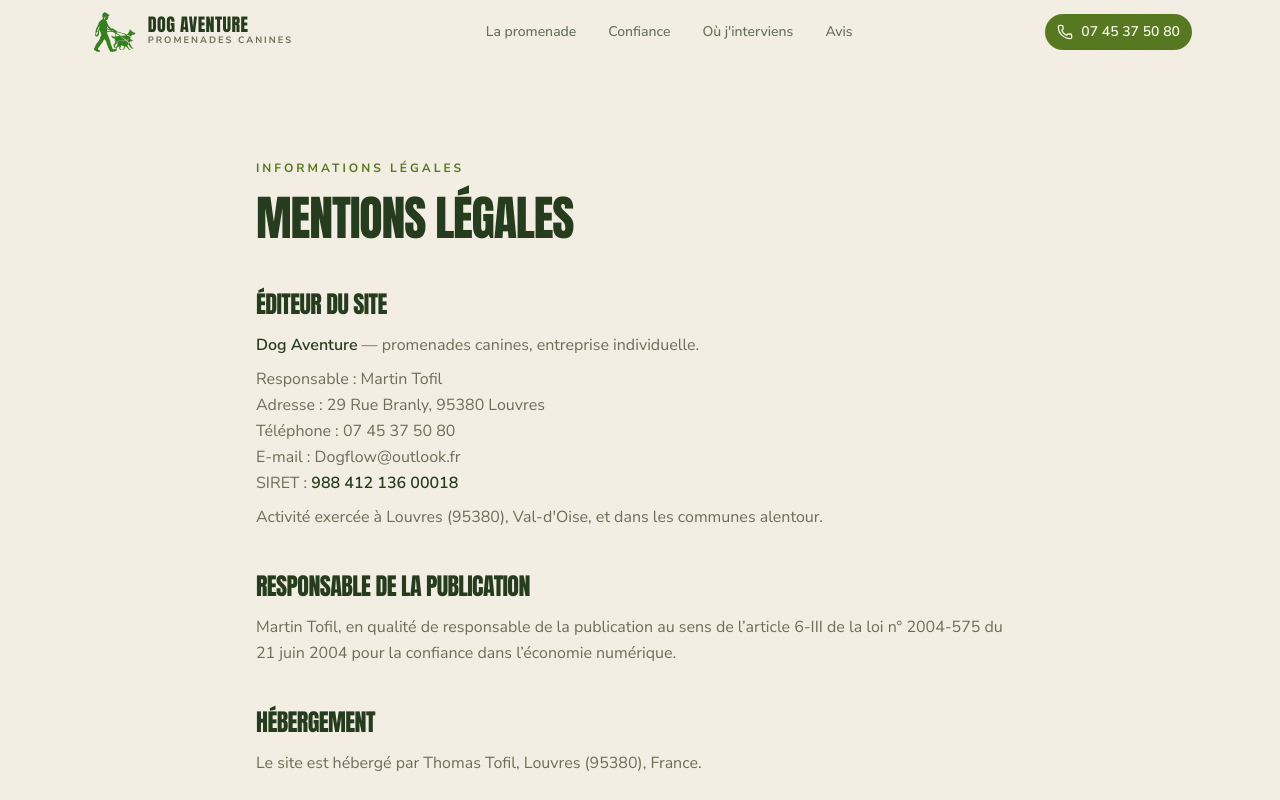
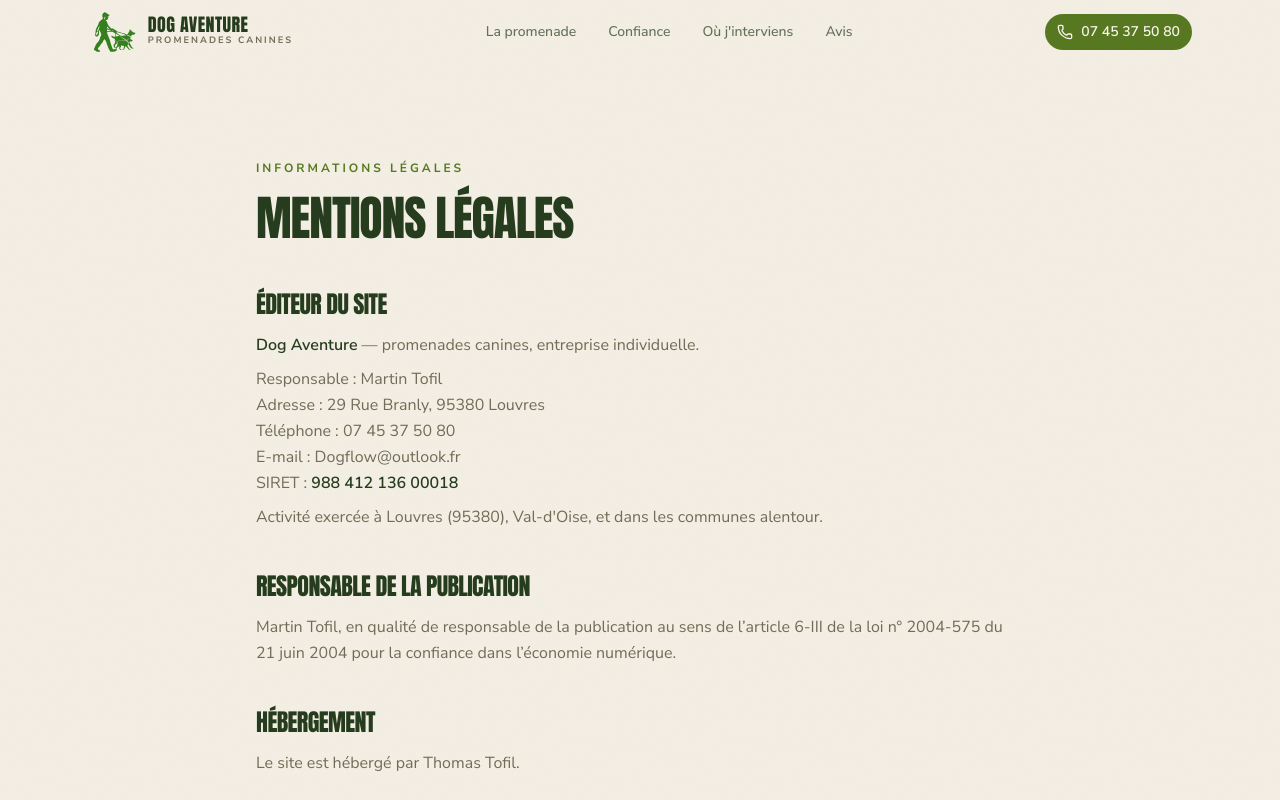
Before and after one commit to Thomas-soft/dog-aventure, a Next.js app: page /mentions-legales in a window 1280 px wide. Shown: the top 800 px of the page. Built offline with nearby package versions, Linux system fonts and the light colour scheme.

Commit message:
Hébergeur : le nom seul, sans localité
La machine étant chez un particulier, on s'en tient au responsable identifiable.
`hostAddress` vide ne laisse pas de virgule orpheline : le composant teste le
champ avant de rendre la suite.

Co-Authored-By: Claude Opus 5 (1M context) <noreply@anthropic.com>

```diff
--- a/content/site.config.ts
+++ b/content/site.config.ts
@@ -31,10 +31,11 @@ export const site: SiteConfig = {
        pour un Raspberry Pi derrière Traefik et Cloudflare. C'est donc
        l'exploitant de la machine qui est l'hébergeur au sens de la LCEN —
        Cloudflare n'en est pas un, ce n'est qu'un intermédiaire technique.
-       Commune sans numéro de rue : nomme un responsable identifiable sans
-       publier une adresse personnelle. */
+       Aucune adresse : choix assumé du 2026-08-10, la machine étant chez un
+       particulier. `hostAddress` vide n'affiche rien du tout — le composant
+       teste le champ avant de rendre la virgule. */
     host: "Thomas Tofil",
-    hostAddress: "Louvres (95380), France",
+    hostAddress: "",
     // ⚠️ obligatoire en B2C (art. L.612-1) : à souscrire, puis à renseigner
     mediator: "",
   },
```
